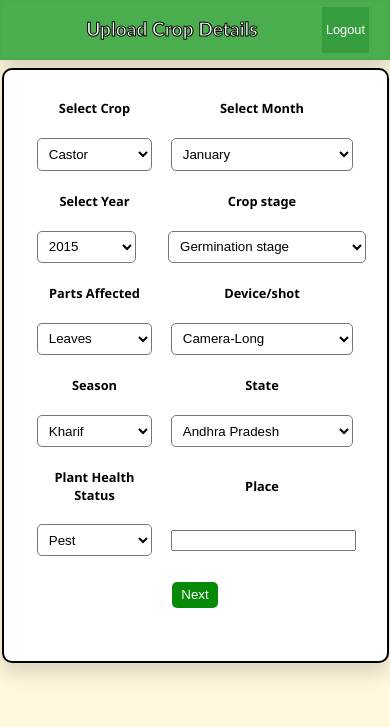
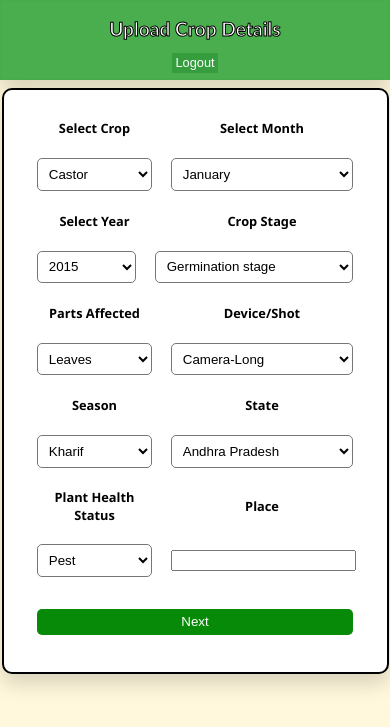
Before and after one commit to Satya-Sreekar/Image-repository, a PHP site: page /User.php in a window 390 px wide. Shown: the top 727 px of the page. Run offline with PHP 8.4, Linux system fonts and the light colour scheme; a user stored in the database is signed in; data comes from the database, SQL or seed files in the repository.

Commit message:
Bug Fixxes

```diff
--- a/AdminDisplay.php
+++ b/AdminDisplay.php
@@ -67,7 +67,7 @@ try {
                 <td><center><?= $row['MONTH'] ?></center></td>
                 <td><center><?= $row['YEAR'] ?></center></td>
                 <td><center><?= $row['CROP STAGE'] ?></center></td>
-                <td><center><?= $row['PARTS-AFFECTED'] ?></center></td>
+                <td><center><?= $row['STATE'] ?></center></td>
                 <td><center><?= $row['DEVICE/SHOT'] ?></center></td>
                 <td><center><?= $row['STAGE'] ?></center></td>
                 <td rowspan="2">
@@ -78,7 +78,7 @@ try {
             </tr>
             <tr>
                 <td><center><?= $row['SEASON'] ?></center></td>
-                <td><center><?= $row['STATE'] ?></center></td>
+                <td><center><?= $row['PARTS-AFFECTED'] ?></center></td>
                 <td><center><?= $row['PORD'] ?></center></td>
                 <td><center><?= $row['AREA'] ?></center></td>
                 <td><center><?= $row['BACKGROUND'] ?></center></td>
--- a/User.css
+++ b/User.css
@@ -124,7 +124,16 @@ input[type=submit]:active {
     }
 
     .heading {
+        flex-direction: column;
+        align-items: center;
+    }
+
+    /* Adjust the green background element */
+    .heading {
         padding: 0.33em 5%;
+        width: 100vw;
+        justify-content: center;
+        box-sizing: border-box;
     }
 
     button {
@@ -139,6 +148,8 @@ input[type=submit]:active {
     input[type=submit] {
         padding: 0.4em 3%;
         margin-top: 2%;
+        width: 100%;
+        margin-top: 1em;
     }
 
     .l {
--- a/User.php
+++ b/User.php
@@ -1,9 +1,8 @@
+<!DOCTYPE html>
 <html>
-
 <head>
-    <title>
-        Submition Form
-    </title>
+    <meta name="viewport" content="width=device-width, initial-scale=1.0">
+    <title>Submission Form</title>
     <link rel="stylesheet" href="User.css">
 </head>
 
@@ -15,24 +14,21 @@
         exit;
     }
     require('DBinfo.php');
-    $C = "SELECT * FROM Crop";
+    $cropQuery = "SELECT * FROM Crop";
     ?>
-    <div class='heading'>
+    <div class="heading">
         <div></div>
         <center>
-            <h1>
-                Upload Crop Details
-            </h1>
+            <h1>Upload Crop Details</h1>
         </center>
         <button onclick="window.location.href = 'logout.php';">Logout</button>
-    </div>
     </div>
     <div id="box">
         <form action="UPro.php" method="POST">
             <table align="center" cellpadding="3px">
                 <tr>
                     <td colspan="2" align="center">
-                        <h2>Select Crop<h2>
+                        <h2>Select Crop</h2>
                     </td>
                     <td colspan="2" align="center">
                         <h2>Select Month</h2>
@@ -40,17 +36,14 @@
                 </tr>
                 <tr>
                     <td colspan="2" align="center">
-                        <select id="Crop" name="Crop">'
+                        <select id="Crop" name="Crop">
                             <?php
-
-                            if ($result = $conn->query($C)) {
-                                while ($row = $result->fetch_assoc()) {
-                                    $Crop = $row["CName"];
-                                    echo '<H1><option value=' . $Crop . '>' . $Crop . '</option></h1>';
+                            if ($result = $conn->query($cropQuery)) {
+                                foreach ($result as $row) {
+                                    $crop = $row["CName"];
+                                    echo '<option value="' . $crop . '">' . $crop . '</option>';
                                 }
-                                echo
-                                    '</select>
-                                </td>';
+                                echo '</select></td>';
                                 $result->free();
                             }
                             ?>
@@ -65,7 +58,7 @@
                             <option value="June">June</option>
                             <option value="July">July</option>
                             <option value="August">August</option>
-                            <option value="Septmember">Septmember</option>
+                            <option value="September">September</option>
                             <option value="October">October</option>
                             <option value="November">November</option>
                             <option value="December">December</option>
@@ -74,14 +67,10 @@
                 </tr>
                 <tr>
                     <td colspan="2" align="center">
-                        <h2>
-                            Select Year
-                        </h2>
+                        <h2>Select Year</h2>
                     </td>
                     <td colspan="2" align="center">
-                        <h2>
-                            Crop stage
-                        </h2>
+                        <h2>Crop Stage</h2>
                     </td>
                 </tr>
                 <tr>
@@ -106,7 +95,7 @@
                         </select>
                     </td>
                     <td colspan="2" align="center">
-                        <select class='l' id="cstage" name="cstage">
+                        <select id="cstage" name="cstage">
                             <option value="Germination">Germination stage</option>
                             <option value="Seedling">Seedling stage</option>
                             <option value="Rosette">Rosette stage</option>
@@ -121,14 +110,10 @@
                 </tr>
                 <tr>
                     <td colspan="2" align="center">
-                        <h3>
-                            Parts Affected
-                        </h3>
+                        <h3>Parts Affected</h3>
                     </td>
                     <td colspan="2" align="center">
-                        <h2>
-                            Device/shot
-                        </h2>
+                        <h2>Device/Shot</h2>
                     </td>
                 </tr>
                 <tr>
@@ -154,18 +139,14 @@
                 </tr>
                 <tr>
                     <td colspan="2" align="center">
-                        <h2>
-                            Season
-                        </h2>
+                        <h2>Season</h2>
                     </td>
                     <td colspan="2" align="center">
-                        <h3>
-                            State
-                        </h3>
+                        <h3>State</h3>
                     </td>
                 </tr>
                 <tr>
-                    <td colspan="2" align="cetner">
+                    <td colspan="2" align="center">
                         <select id="season" name="season" class="pageElement">
                             <option value="Kharif">Kharif</option>
                             <option value="Rabi">Rabi</option>
@@ -207,14 +188,10 @@
                 </tr>
                 <tr>
                     <td colspan="2" align="center">
-                        <h3>
-                            Plant Health Status
-                        </h3>
+                        <h3>Plant Health Status</h3>
                     </td>
                     <td colspan="2" align="center">
-                        <h3>
-                            Place
-                        </h3>
+                        <h3>Place</h3>
                     </td>
                 </tr>
                 <tr>
@@ -223,13 +200,12 @@
                             <option value="pest">Pest</option>
                             <option value="disease">Disease</option>
                             <option value="NaturalEnemy">Natural Enemy</option>
-                            <option value="Nutrient Defficiency">Nutrient Defficency</option>
+                            <option value="Nutrient Defficiency">Nutrient Deficiency</option>
                             <option value="healthy">Healthy</option>
                         </select>
                     </td>
                     <td colspan="2" align="center">
-                        <input type="text" name="Area" id="Area"
-                            oninput="this.value=this.value.replace(/[^a-zA-Z]/g,'');" required>
+                        <input type="text" name="Area" id="Area" oninput="this.value=this.value.replace(/[^a-zA-Z]/g,'');" required>
                     </td>
                 </tr>
                 <tr>
--- a/display.php
+++ b/display.php
@@ -67,7 +67,7 @@ try {
                 <td><center><?= $row['MONTH'] ?></center></td>
                 <td><center><?= $row['YEAR'] ?></center></td>
                 <td><center><?= $row['CROP STAGE'] ?></center></td>
-                <td><center><?= $row['PARTS-AFFECTED'] ?></center></td>
+                <td><center><?= $row['STATE'] ?></center></td>
                 <td><center><?= $row['DEVICE/SHOT'] ?></center></td>
                 <td><center><?= $row['STAGE'] ?></center></td>
                 <td rowspan="2">
@@ -78,7 +78,7 @@ try {
             </tr>
             <tr>
                 <td><center><?= $row['SEASON'] ?></center></td>
-                <td><center><?= $row['STATE'] ?></center></td>
+                <td><center><?= $row['PARTS-AFFECTED'] ?></center></td>
                 <td><center><?= $row['PORD'] ?></center></td>
                 <td><center><?= $row['AREA'] ?></center></td>
                 <td><center><?= $row['BACKGROUND'] ?></center></td>
```
